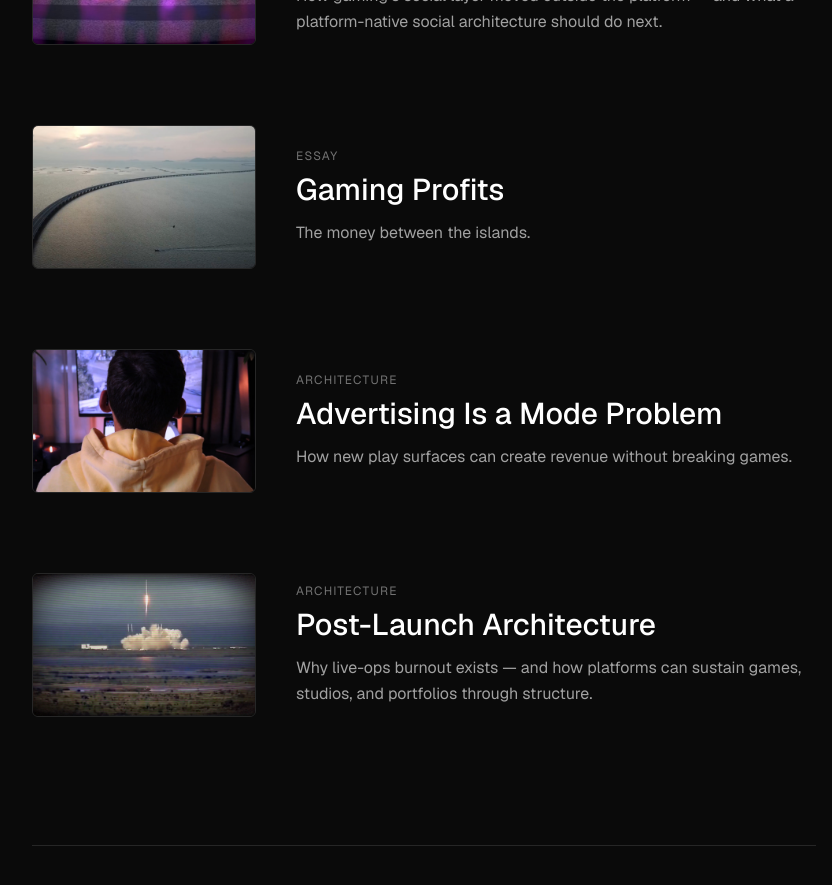
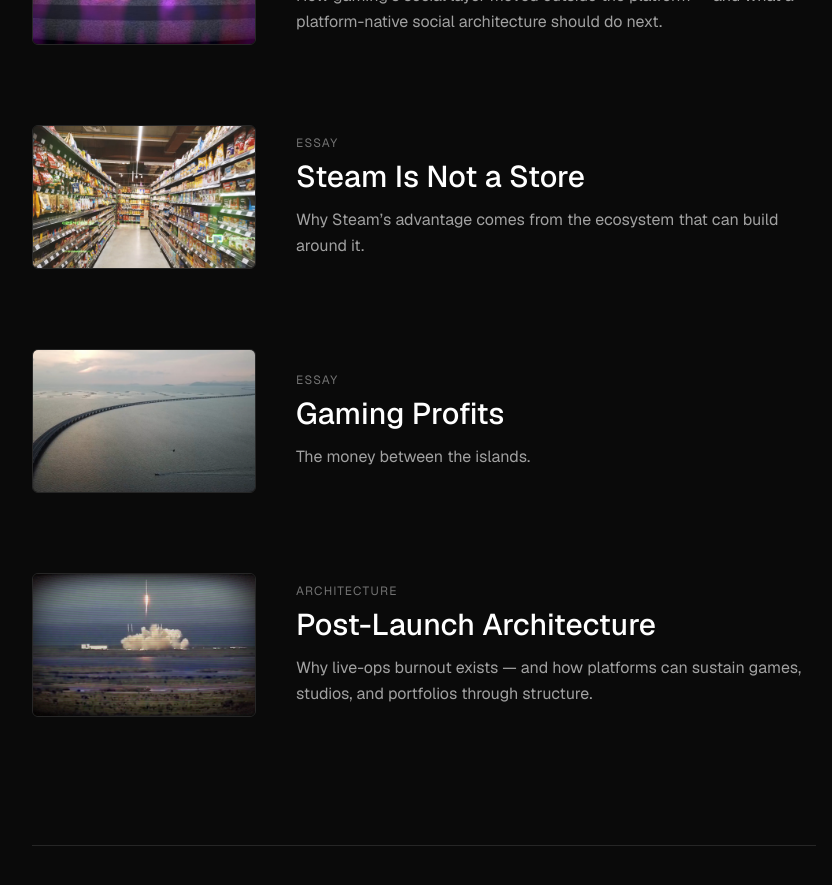
Before and after one commit to E20Webb/webb-systems, a Next.js app: page / in a window 1280 px wide. Shown: the part 1060-1945 px from the top of the page, without its empty margins (216-1048 px from the left). Built offline with nearby package versions, Linux system fonts and the light colour scheme.

Commit message:
Feature Steam essay on homepage

```diff
--- a/app/page.tsx
+++ b/app/page.tsx
@@ -18,11 +18,11 @@
   },
   {
     type: "essay",
-    slug: "gaming-profits",
+    slug: "steam-is-not-a-store",
   },
   {
-    type: "architecture",
-    slug: "advertising-mode-problem-architecture",
+    type: "essay",
+    slug: "gaming-profits",
   },
   {
     type: "architecture",
@@ -176,7 +176,7 @@
             </p>
           </Link>
 
-          {/* About Me Tile */}
+          {/* About Tile */}
           <Link
             href="/about"
             className="group block border border-neutral-800 rounded-lg p-6 md:p-10
--- a/content/essays/meta.ts
+++ b/content/essays/meta.ts
@@ -23,19 +23,13 @@
 
  {
     slug: "steam-is-not-a-store",
-
     title: "Steam Is Not a Store",
-
     abstract:
       "Why Steam’s advantage comes from the ecosystem that can build around it.",
-
     thumbnailCaption:
       "The store is only one layer.",
-
     category: "Culture",
-
     thumbnail: "/thumbnails/steam-is-not-a-store.jpg",
-
     thumbnailMotion: "/thumbnails/steam-is-not-a-store-motion.mp4"
   },
 
```
